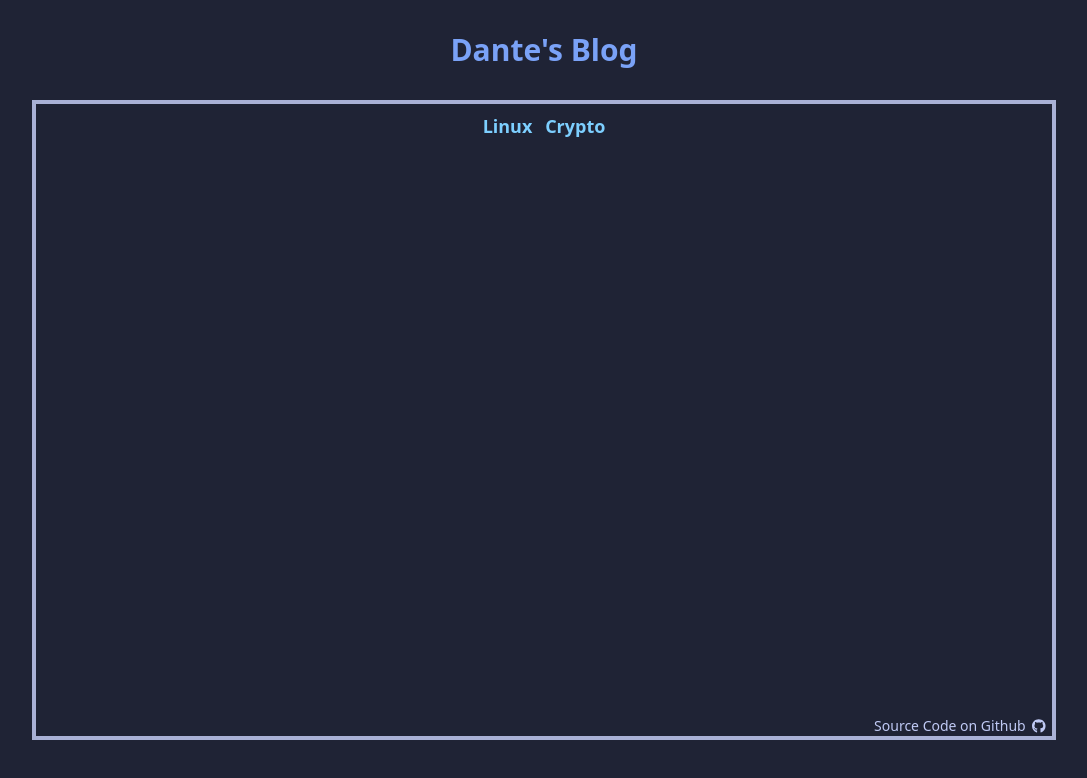
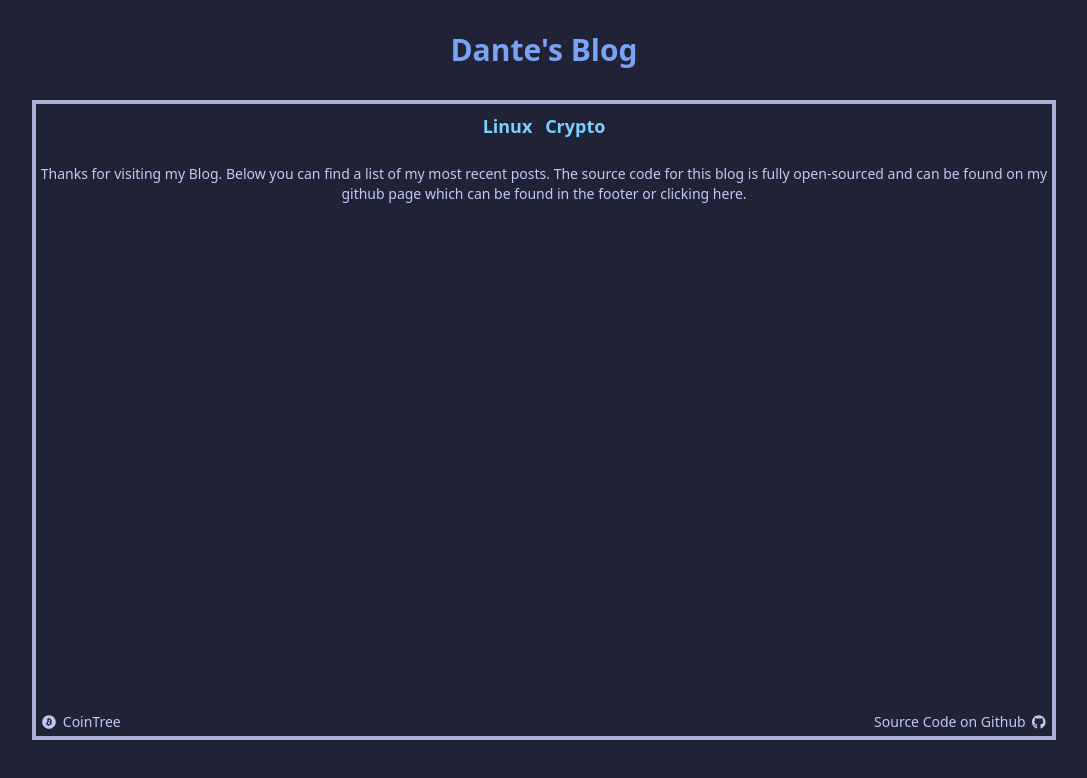
Before and after one commit to dante-robinson/Blog, a Next.js app: page / in a window 1280 px wide. Shown: the top 778 px of the page, without its empty margins (96-1183 px from the left). Built offline with nearby package versions, Linux system fonts and the light colour scheme.

Commit message:
Create navbar Modal

```diff
--- /dev/null
+++ b/components/ArchGuide.js
@@ -0,0 +1,5 @@
+import React from "react"
+
+export default const ArchGuide = () => {
+
+}
--- a/components/Home.js
+++ b/components/Home.js
@@ -1,10 +1,16 @@
-import React from "react";
+import React from "react"
 
 const Home = () => {
  return (
-    <div className="flex h-full w-full">
+    <div className="flex">
+        <h4 className="text-foreground text-sm text-center py-4">
+            Thanks for visiting my Blog. Below you can find a list of my most recent posts.
+            The source code for this blog is fully open-sourced and can be found on my github
+            page which can be found in the footer or clicking
+            <a className="hover:text-blue" href="https://github.com/dante-robinson/Blog"> here.</a>
+        </h4>
     </div>
  )
 };
 
-export default Home;
+export default Home
--- /dev/null
+++ b/components/Modals/Linux.js
@@ -0,0 +1,15 @@
+import React from "react"
+
+export default function Linux() {
+  return(
+    <div className="flex justify-center">
+      <div className="fixed border-2 bg-background border-blue w-48 h-content">
+        <ul className="text-center text-sm py-2 space-y-1">
+          <li>
+            <button>Arch Linux Install Guide</button>
+          </li>
+        </ul>
+      </div>
+    </div>
+  )
+}
--- a/pages/_app.js
+++ b/pages/_app.js
@@ -1,8 +1,12 @@
 import "../styles/global.css"
-import { FontAwesomeIcon } from "@fortawesome/react-fontawesome";
-import { faGithub } from "@fortawesome/free-brands-svg-icons";
+import React, {useState} from "react"
+import { FontAwesomeIcon } from "@fortawesome/react-fontawesome"
+import { faGithub, faBitcoin } from "@fortawesome/free-brands-svg-icons"
+import LinuxModal from "../components/Modals/Linux.js"
 
 function MyApp({ Component, pageProps }) {
+  const [LinuxModalOpen, setLinuxModalOpen] = useState(false)
+
   return (
   <div className="bg-background-dark h-screen w-screen">
     <div className="flex w-screen py-8 justify-center">
@@ -15,29 +19,46 @@ function MyApp({ Component, pageProps }) {
           <div className="py-2 h-content">
             <nav className="flex justify-center flex-row">
               <ul className="flex text-cyan font-semibold text-lg space-x-[1vw]">
-                <li className="hover:text-red1">Linux</li>
+                <li >
+                  <button className="hover:text-red1" onClick={() => LinuxModalOpen ? setLinuxModalOpen(false) : setLinuxModalOpen(true)}>Linux</button>
+                  {LinuxModalOpen && <LinuxModal />}
+                </li>
                 <li className="hover:text-red1">Crypto</li>
               </ul>
             </nav>
           </div>
 
-          <div className="flex h-full">
+          <div className="flex h-full w-full justify-center">
             <Component {...pageProps} />
           </div>
 
-          <div className="text-sm relative h-content w-full">
-            <footer className="flex justify-end">
+          <div className="text-sm relative my-[0.5vh] h-content w-full">
+            <footer className="flex text-foreground text-sm justify-between">
+              <div>
+                <a
+                  href="https://cointr.ee/dante_robinson"
+                >
+
+                  <FontAwesomeIcon
+                    className="mx-[0.5vw]"
+                    icon={faBitcoin}
+                  />
+
+                  CoinTree
+                  </a>
+              </div>
+
               <div>
                 <a
                   href="https://github.com/dante-robinson/Blog"
-                  className="text-foreground"
                 >
                   Source Code on Github
+
+                  <FontAwesomeIcon
+                    className="mx-[0.5vw]"
+                    icon={faGithub}
+                  />
                 </a>
-                <FontAwesomeIcon
-                  className="text-foreground mx-[0.5vw]"
-                  icon={faGithub}
-                />
               </div>
             </footer>
           </div>
--- a/tailwind.config.js
+++ b/tailwind.config.js
@@ -5,6 +5,9 @@ module.exports = {
     "./components/**/*.{js,ts,jsx,tsx}",
   ],
   theme: {
+    screens: {
+      "3xl": "2560px"
+    },
     extend: {
       colors: {
         "background-dark": "#1f2335",
```
Also changed, not shown: pages/index.js (line endings or trailing spaces).
